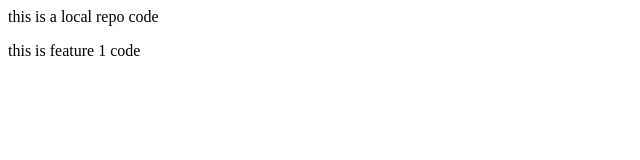
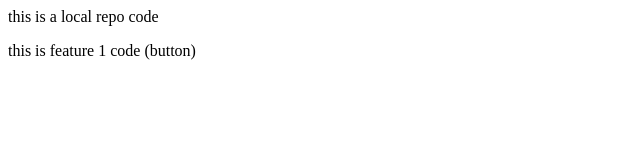
Before and after one commit to Adnan1518/local_repo, a plain HTML site: page index.html in a window 1280 px wide. Shown: the full height of the page, 0-640 px from the left. Drawn offline with Linux system fonts and the light colour scheme.

```diff
--- a/index.html
+++ b/index.html
@@ -2,5 +2,5 @@
     this is a local repo code
 </p>
 <p>
-    this is feature 1 code
+    this is feature 1 code (button)
 </p>
```
